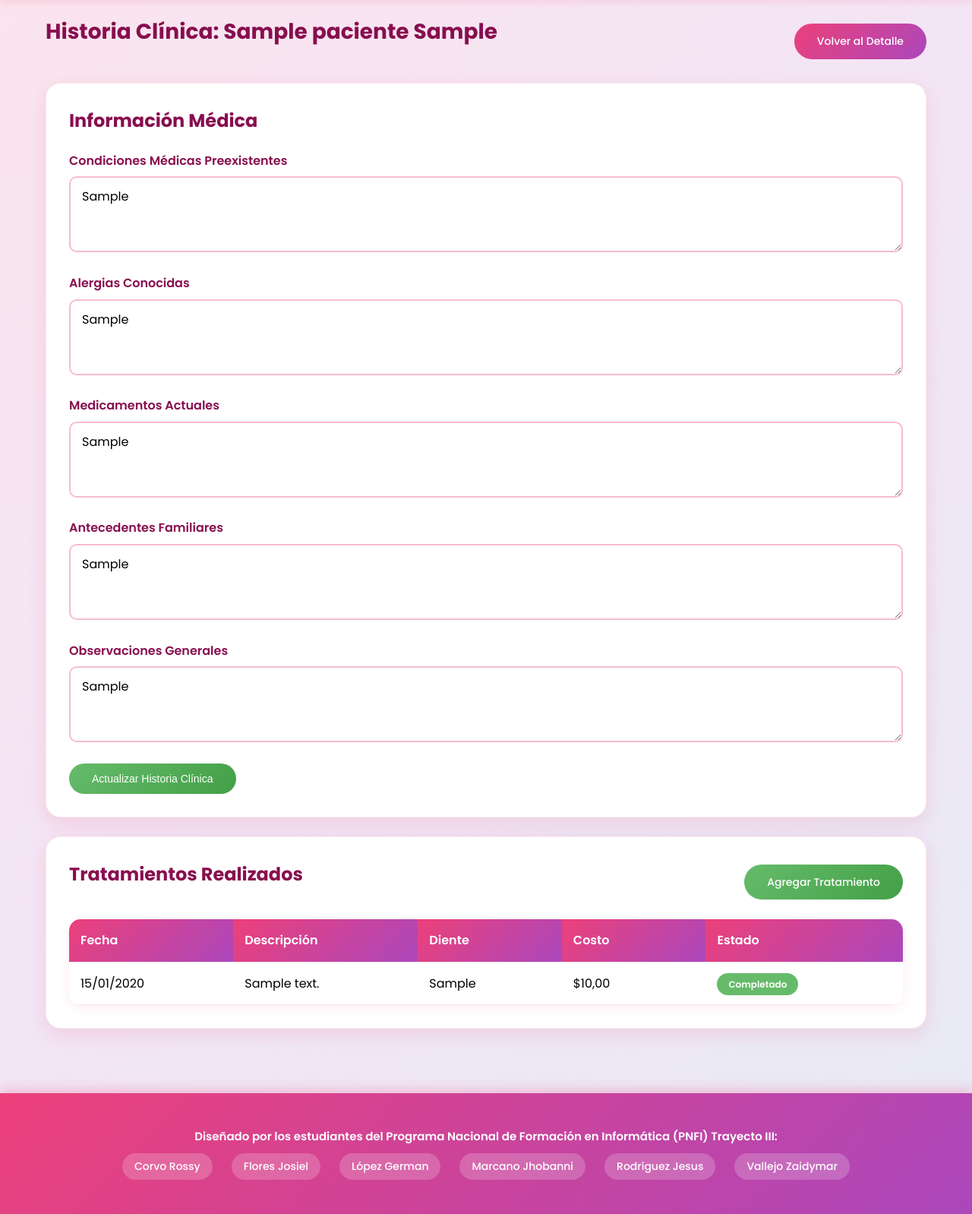
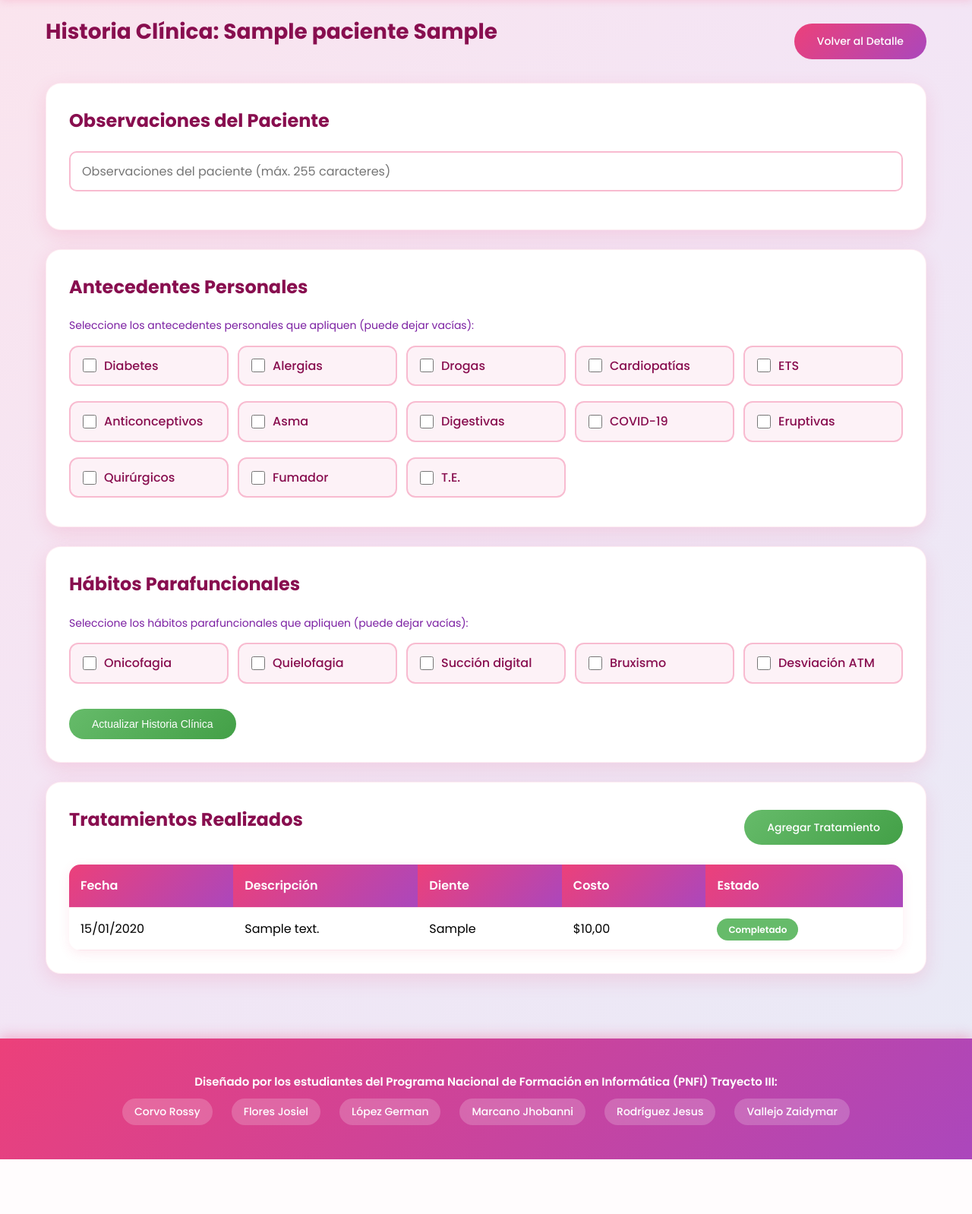
Before and after one commit to jhob-dev/sisteme_odontologico, a Django app: page /pacientes/1/historia/ in a window 1280 px wide. Shown: the part 298-1896 px from the top of the page at 76% size. After the commit the page ends 1824 px from the top, so only its background shows below. Run offline with Django 5.2, Linux system fonts and the light colour scheme; a user stored in the database is signed in; data comes from the database, SQL or seed files in the repository; tables that the repository leaves empty hold one stand-in row (values such as "Sample post").

Commit message:
historias_clinicas

```diff
--- a/core/models.py
+++ b/core/models.py
@@ -78,21 +78,29 @@ class Cita(models.Model):
 
 
 class HistoriaClinica(models.Model):
+    ANTECEDENTES_PERSONALES_OPCIONES = [
+        'Diabetes', 'Alergias', 'Drogas', 'Cardiopatías', 'ETS',
+        'Anticonceptivos', 'Asma', 'Digestivas', 'COVID-19',
+        'Eruptivas', 'Quirúrgicos', 'Fumador', 'T.E.',
+    ]
+    HABITOS_PARAFUNCIONALES_OPCIONES = [
+        'Onicofagia', 'Quielofagia', 'Succión digital', 'Bruxismo',
+        'Desviación ATM',
+    ]
+
     paciente = models.OneToOneField(Paciente, on_delete=models.CASCADE, related_name='historia_clinica')
-    condiciones_medicas = models.TextField(
-        blank=True, null=True,
-        help_text="Condiciones médicas preexistentes"
+    antecedentes_personales = models.JSONField(
+        default=list, blank=True,
+        help_text="Antecedentes personales seleccionados"
     )
-    alergias = models.TextField(
-        blank=True, null=True,
-        help_text="Alergias conocidas"
+    habitos_parafuncionales = models.JSONField(
+        default=list, blank=True,
+        help_text="Hábitos parafuncionales seleccionados"
     )
-    medicamentos = models.TextField(
-        blank=True, null=True,
-        help_text="Medicamentos actuales"
+    observaciones_paciente = models.CharField(
+        max_length=255, blank=True, default='',
+        help_text="Observaciones del paciente"
     )
-    antecedentes_familiares = models.TextField(blank=True, null=True)
-    observaciones = models.TextField(blank=True, null=True)
     fecha_creacion = models.DateTimeField(auto_now_add=True)
     fecha_actualizacion = models.DateTimeField(auto_now=True)
 
--- a/core/templates/core/base.html
+++ b/core/templates/core/base.html
@@ -144,6 +144,43 @@
             right: 0;
             bottom: 0;
             left: 0;
+        }
+        .check-grid {
+            display: grid;
+            grid-template-columns: repeat(auto-fill, minmax(200px, 1fr));
+            gap: 12px;
+        }
+        .check-item {
+            display: flex;
+            align-items: center;
+            gap: 10px;
+            padding: 12px 16px;
+            background: #fdf2f7;
+            border: 2px solid #f8bbd0;
+            border-radius: 12px;
+            cursor: pointer;
+            font-weight: 500;
+            color: #880e4f;
+            transition: all 0.3s ease;
+        }
+        .check-item:hover {
+            border-color: #ec407a;
+            background: #fce4ec;
+            transform: translateY(-2px);
+        }
+        .check-item input[type="checkbox"] {
+            width: 18px;
+            height: 18px;
+            accent-color: #ec407a;
+            cursor: pointer;
+            flex-shrink: 0;
+        }
+        .check-item input[type="checkbox"]:checked + span {
+            font-weight: 600;
+        }
+        .check-item:has(input[type="checkbox"]:checked) {
+            border-color: #ec407a;
+            background: linear-gradient(135deg, #fce4ec 0%, #f3e5f5 100%);
         }
         .table-responsive {
             overflow-x: auto;
--- a/core/templates/core/historia_clinica.html
+++ b/core/templates/core/historia_clinica.html
@@ -8,38 +8,48 @@
         <a href="{% url 'detalle_paciente' paciente.id %}" class="btn">Volver al Detalle</a>
     </div>
 
+    <form method="POST">
+        {% csrf_token %}
     <div class="card">
-        <h3>Información Médica</h3>
-        <form method="POST">
-            {% csrf_token %}
-            <div class="form-group">
-                <label for="condiciones_medicas">Condiciones Médicas Preexistentes</label>
-                <textarea id="condiciones_medicas" name="condiciones_medicas">{{ historia.condiciones_medicas|default:"" }}</textarea>
+        <h3>Observaciones del Paciente</h3>
+        <div class="form-group">
+            <input type="text" id="observaciones_paciente" name="observaciones_paciente"
+                       value="{{ historia.observaciones_paciente|default:'' }}"
+                       maxlength="255" placeholder="Observaciones del paciente (máx. 255 caracteres)">
             </div>
+    </div>
 
-            <div class="form-group">
-                <label for="alergias">Alergias Conocidas</label>
-                <textarea id="alergias" name="alergias">{{ historia.alergias|default:"" }}</textarea>
-            </div>
+    <div class="card">
+        <h3>Antecedentes Personales</h3>
+        <p style="color: #7b1fa2; font-size: 14px; margin-bottom: 15px;">Seleccione los antecedentes personales que apliquen (puede dejar vacías):</p>
+        <div class="check-grid">
+            {% for opcion in antecedentes_opciones %}
+            <label class="check-item">
+                <input type="checkbox" name="antecedentes_personales" value="{{ opcion }}"
+                       {% if opcion in historia.antecedentes_personales %}checked{% endif %}>
+                <span>{{ opcion }}</span>
+            </label>
+            {% endfor %}
+        </div>
+    </div>
 
-            <div class="form-group">
-                <label for="medicamentos">Medicamentos Actuales</label>
-                <textarea id="medicamentos" name="medicamentos">{{ historia.medicamentos|default:"" }}</textarea>
-            </div>
-
-            <div class="form-group">
-                <label for="antecedentes_familiares">Antecedentes Familiares</label>
-                <textarea id="antecedentes_familiares" name="antecedentes_familiares">{{ historia.antecedentes_familiares|default:"" }}</textarea>
-            </div>
-
-            <div class="form-group">
-                <label for="observaciones">Observaciones Generales</label>
-                <textarea id="observaciones" name="observaciones">{{ historia.observaciones|default:"" }}</textarea>
-            </div>
-
+    <div class="card">
+        <h3>Hábitos Parafuncionales</h3>
+        <p style="color: #7b1fa2; font-size: 14px; margin-bottom: 15px;">Seleccione los hábitos parafuncionales que apliquen (puede dejar vacías):</p>
+        <div class="check-grid">
+            {% for opcion in habitos_opciones %}
+            <label class="check-item">
+                <input type="checkbox" name="habitos_parafuncionales" value="{{ opcion }}"
+                       {% if opcion in historia.habitos_parafuncionales %}checked{% endif %}>
+                <span>{{ opcion }}</span>
+            </label>
+            {% endfor %}
+        </div>
+        <div style="margin-top: 25px;">
             <button type="submit" class="btn btn-success">Actualizar Historia Clínica</button>
-        </form>
+        </div>
     </div>
+    </form>
 
     <div class="card">
         <div style="display: flex; justify-content: space-between; align-items: center; margin-bottom: 20px;">
--- a/core/views.py
+++ b/core/views.py
@@ -289,21 +289,17 @@ def editar_cita(request, cita_id):
 def historia_clinica(request, paciente_id):
     paciente = get_object_or_404(Paciente, id=paciente_id)
     historia, created = HistoriaClinica.objects.get_or_create(paciente=paciente)
-    for campo in [
-        'condiciones_medicas', 'alergias', 'medicamentos',
-        'antecedentes_familiares', 'observaciones',
-    ]:
-        if getattr(historia, campo) in (None, 'Ninguno'):
-            setattr(historia, campo, '')
+    if historia.antecedentes_personales is None:
+        historia.antecedentes_personales = []
+    if historia.habitos_parafuncionales is None:
+        historia.habitos_parafuncionales = []
     tratamientos = historia.tratamientos.all()
 
     if request.method == 'POST':
         try:
-            historia.condiciones_medicas = request.POST.get('condiciones_medicas', '')
-            historia.alergias = request.POST.get('alergias', '')
-            historia.medicamentos = request.POST.get('medicamentos', '')
-            historia.antecedentes_familiares = request.POST.get('antecedentes_familiares', '')
-            historia.observaciones = request.POST.get('observaciones', '')
+            historia.antecedentes_personales = request.POST.getlist('antecedentes_personales')
+            historia.habitos_parafuncionales = request.POST.getlist('habitos_parafuncionales')
+            historia.observaciones_paciente = request.POST.get('observaciones_paciente', '').strip()[:255]
             historia.save()
             messages.success(request, 'Historia clínica actualizada exitosamente.')
             return redirect('historia_clinica', paciente_id=paciente.id)
@@ -314,6 +310,8 @@ def historia_clinica(request, paciente_id):
         'paciente': paciente,
         'historia': historia,
         'tratamientos': tratamientos,
+        'antecedentes_opciones': HistoriaClinica.ANTECEDENTES_PERSONALES_OPCIONES,
+        'habitos_opciones': HistoriaClinica.HABITOS_PARAFUNCIONALES_OPCIONES,
     }
     return render(request, 'core/historia_clinica.html', context)
 
```
Also changed, not shown: core/templates/core/detalle_paciente.html (+18 -14 lines), core/templates/core/reporte_paciente.html (+10 -14 lines), core/tests.py (+24 -0 lines), README.md, core/migrations/0003_historiaclinica_antecedentes_personales_and_more.py (added), core/migrations/0004_remove_historiaclinica_alergias_and_more.py (added).
